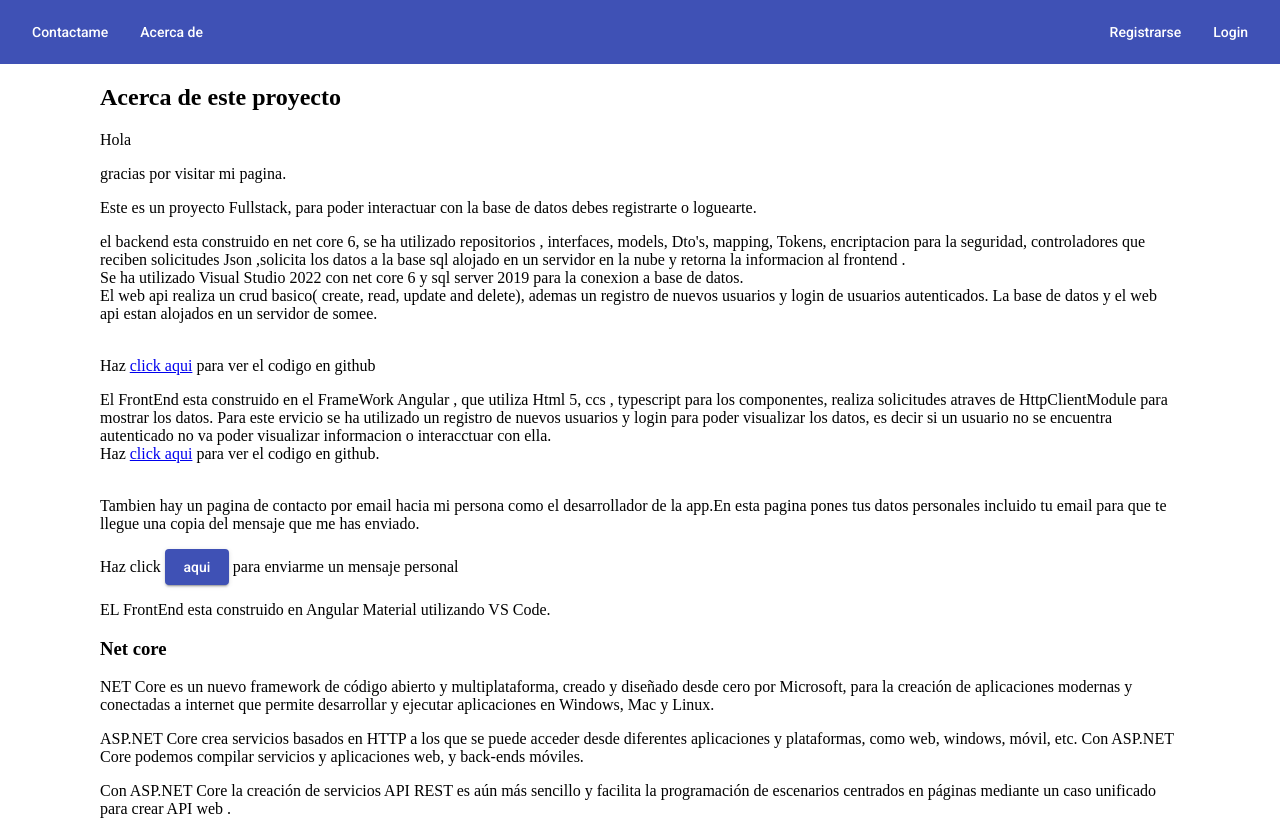
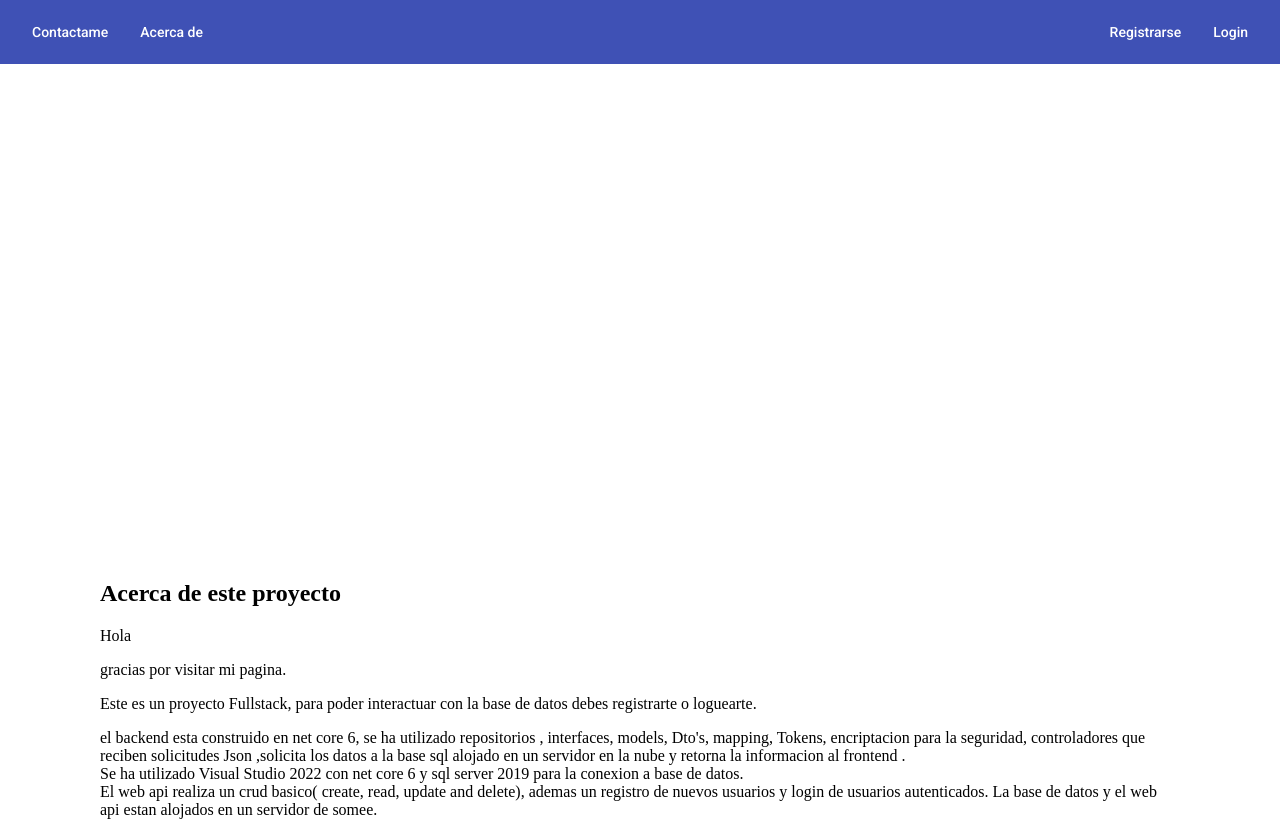
Before and after one commit to michaelaguilar89/FrontEnd_Clients-, an Angular app: page /acerca in a window 1280 px wide. Shown: the top 821 px of the page. Built offline with nearby package versions, Linux system fonts and the light colour scheme.

Commit message:
agregando certificado ssl, new url

```diff
--- a/src/app/auth.service.ts
+++ b/src/app/auth.service.ts
@@ -9,7 +9,7 @@ import { Router } from '@angular/router';
 export class AuthService {
 
  // baseUrl :string ='https://localhost:5001/api/Users/';
-    baseUrl : string='http://backendclients.somee.com/api/Users/'
+    baseUrl : string='https://www.backendclients.somee.com/api/Users/';
 
 
   constructor(private http:HttpClient,
--- a/src/app/cliente.service.ts
+++ b/src/app/cliente.service.ts
@@ -8,7 +8,7 @@ import { ClienteInterface } from './Interfaces/ClienteInterface';
 export class ClienteService {
 
  // baseUrl :string ='https://localhost:5001/api/Clientes/';
-    baseUrl:string = 'http://backendclients.somee.com/api/Clientes/';
+    baseUrl:string = 'https://www.backendclients.somee.com/api/Clientes/';
   constructor(private http: HttpClient) {
 
 
--- a/src/app/footer/footer.component.css
+++ b/src/app/footer/footer.component.css
@@ -5,6 +5,7 @@
 mifooter {
     width: 100%;
     margin-top: auto;
+    min-height: max-content;
 }
 
 .links {
--- a/src/app/header/header.component.css
+++ b/src/app/header/header.component.css
@@ -1,3 +1,4 @@
 .container1 {
     width: 100%;
+    min-height: 70%;
 }
--- a/src/app/login/login.component.css
+++ b/src/app/login/login.component.css
@@ -1,6 +1,6 @@
 .container1 {
-    min-height: 75vh;
-    width: auto;
+    min-height: 70%;
+    width: 50%;
 }
 
 mat-card {
--- a/src/app/register-component/register-component.component.css
+++ b/src/app/register-component/register-component.component.css
@@ -1,6 +1,6 @@
 .conatiner1 {
-    min-height: 100vh;
-    width: auto;
+    min-height: 70%;
+    width: 50%;
 }
 
 mat-card {
```
